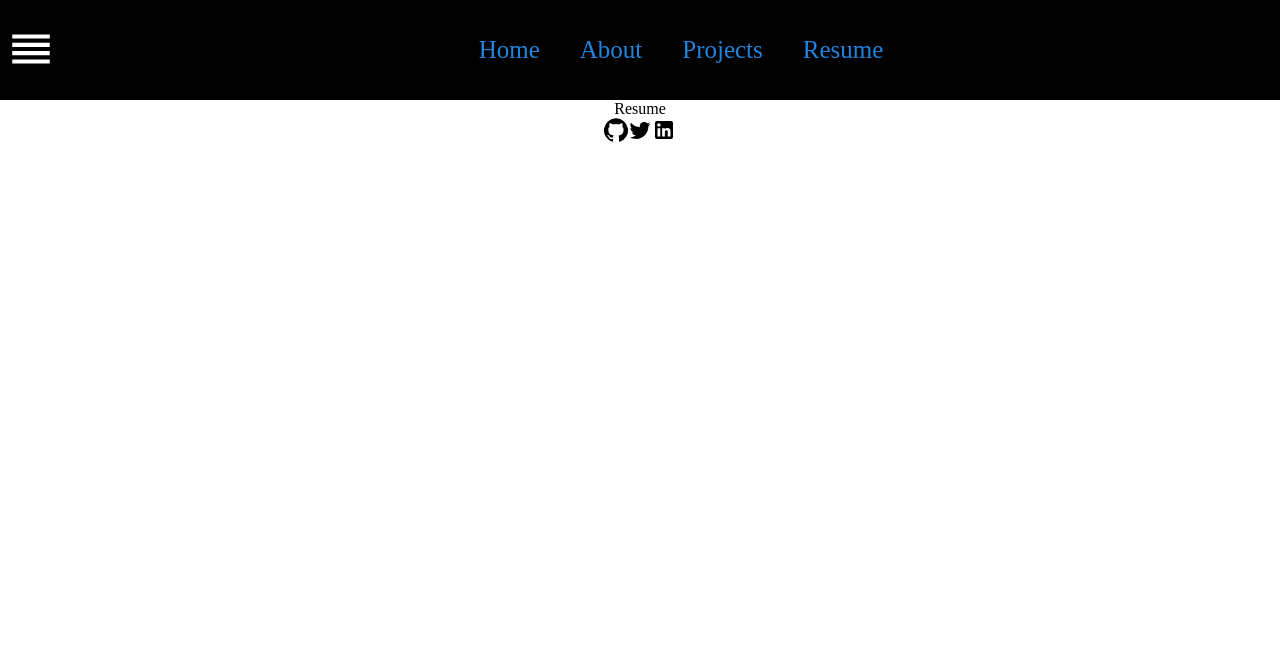
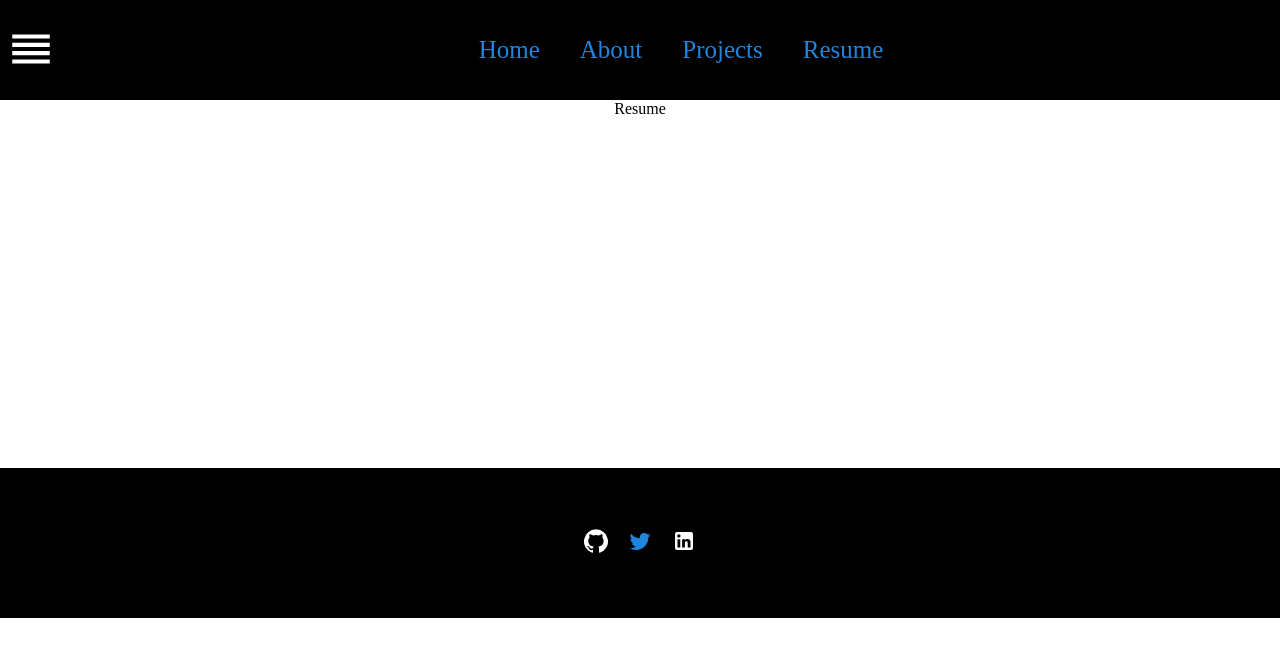
Before and after one commit to ozqr20/React-Portfolio, a React (Create React App) app: page /resume in a window 1280 px wide. Shown: the top 656 px of the page. Built offline with nearby package versions, Linux system fonts and the light colour scheme.

Commit message:
css footer

```diff
--- a/src/components/Footer.js
+++ b/src/components/Footer.js
@@ -2,14 +2,15 @@ import React from 'react'
 import GitHubIcon from '@material-ui/icons/GitHub';
 import  TwitterIcon  from '@material-ui/icons/Twitter';
 import  LinkedInIcon  from '@material-ui/icons/LinkedIn';
+import "../styles/Footer.css"
 
 function Footer() {
   return (
     <div className='footer'>
     <div className='socialLinks'>
-        < GitHubIcon />
-        < TwitterIcon />
-        < LinkedInIcon />
+        < GitHubIcon className='git'/>
+        < TwitterIcon className='twitt'/>
+        < LinkedInIcon className='linkedIn'/>
     </div>
     </div>
   )
--- a/src/styles/Footer.css
+++ b/src/styles/Footer.css
@@ -0,0 +1,32 @@
+.footer {
+    width: 100%;
+    height: 150px;
+    background: black;
+    display: flex;
+    align-items: center;
+    justify-content: center;
+    flex-direction: column;
+    margin-top: 350px;
+
+}
+
+.twitt{
+    cursor: pointer;
+    font-size: 40px;
+    margin: 10px;
+    color: rgb(31, 133, 223);
+}
+.git, .linkedIn {
+    color: white;
+    cursor: pointer;
+    font-size: 40px;
+    margin: 10px;
+}
+
+
+
+@media only screen and (max-width: 600px){
+    .footer, .git, .linkedIn, .twitt {
+        font-size: 50px;
+    }
+}
```
